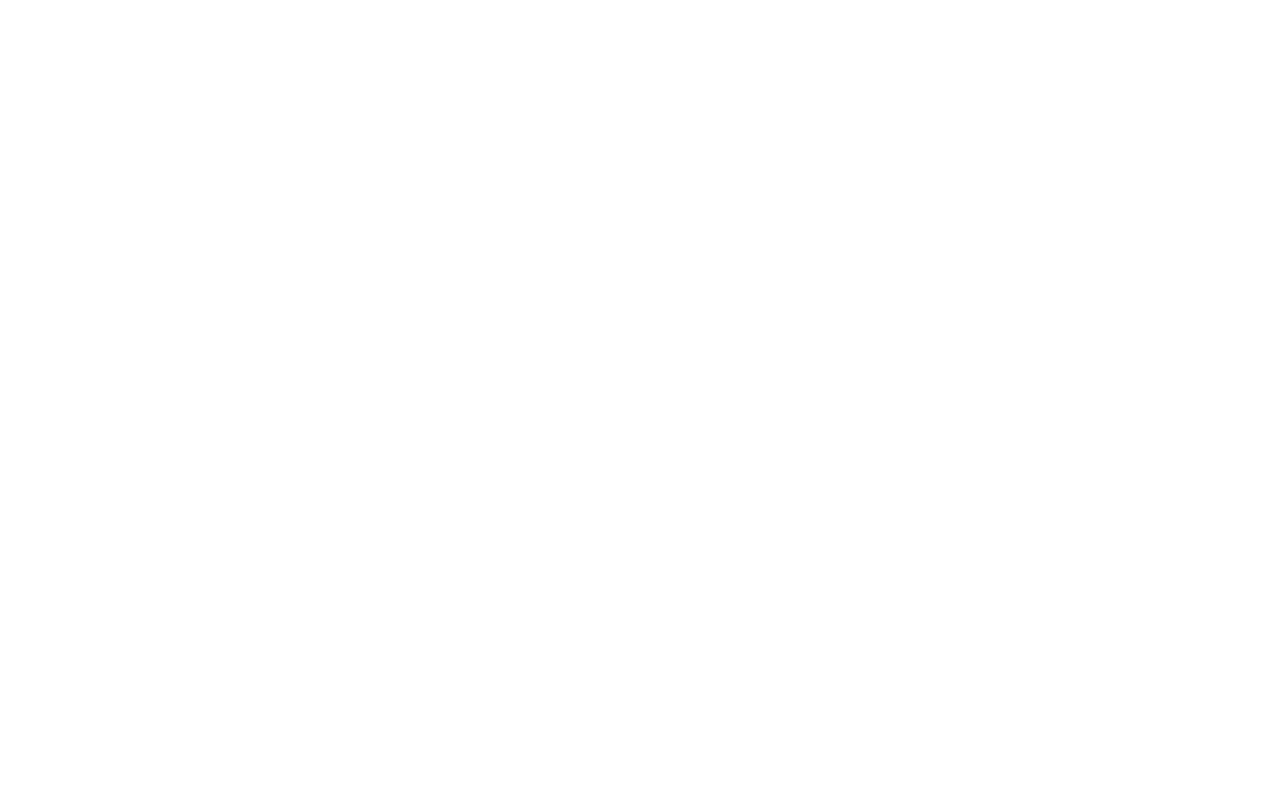
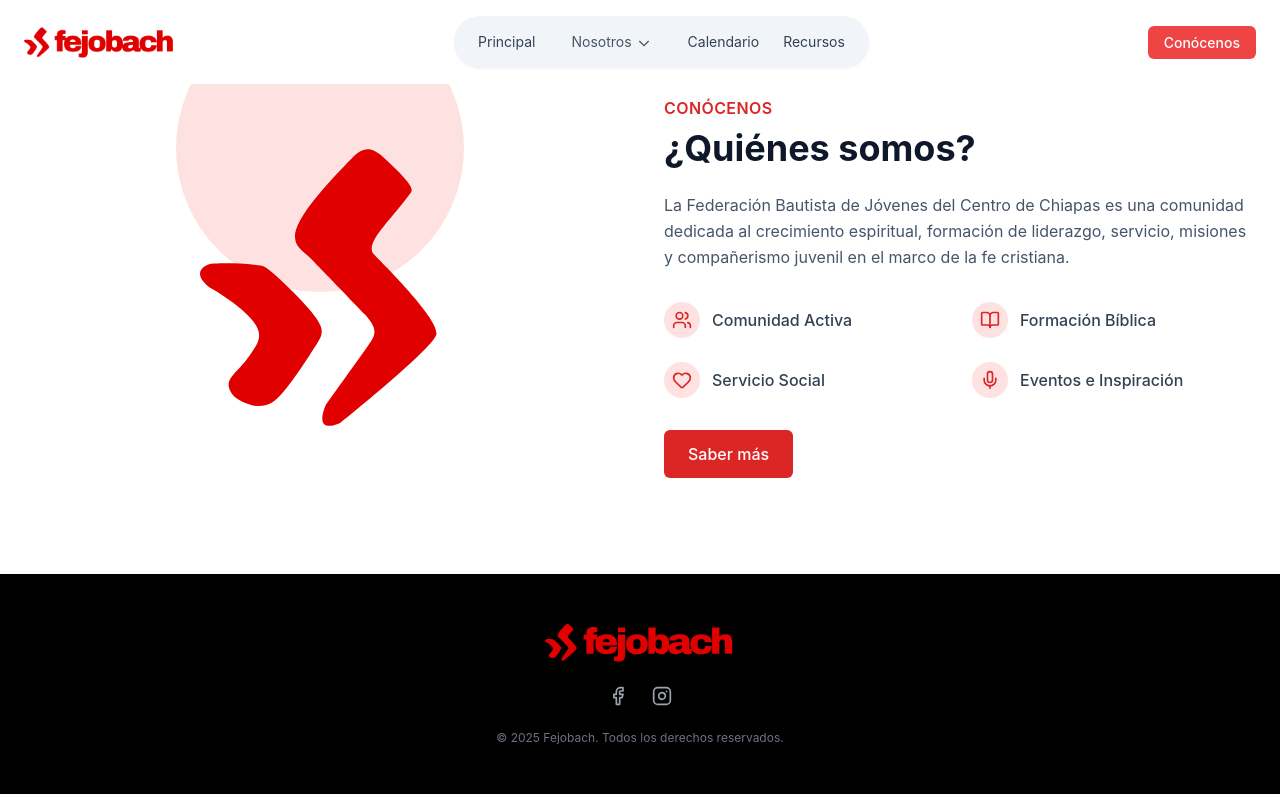
Before and after one commit to Josue-Benjamin-Maldonado-Urbina/fejobach, a React (Create React App) app: page /conocenos in a window 1280 px wide. Before the commit this address had no page. Built offline with nearby package versions, Linux system fonts and the light colour scheme.

Commit message:
commit pre deploy

```diff
--- a/src/App.tsx
+++ b/src/App.tsx
@@ -13,6 +13,7 @@
 import Multimedia from "./components/Section/resources/Multimedia";
 import DeportesSociales from "./components/Section/resources/DeportesSociales";
 import Activities from "./components/Section/Activities";
+import Meet from "./components/Section/Meet";
 
 export default function App() {
   return (
@@ -31,7 +32,7 @@
         <Route path="/resources/evangelismo" element={<Evangelismo />} />
         <Route path="/resources/multimedia" element={<Multimedia />} />
         <Route path="/resources/deportes" element={<DeportesSociales />} />
-
+        <Route path="/conocenos" element={<Meet />} />
       </Routes>
     </Router>
   );
--- a/src/components/Navbar/Navbar.tsx
+++ b/src/components/Navbar/Navbar.tsx
@@ -34,15 +34,14 @@
 
     return (
         <header
-      className={`w-full fixed top-0 z-50 transition-all duration-300 ${
-        scrolled
+            className={`w-full fixed top-0 z-50 transition-all duration-300 ${scrolled
                 ? "bg-white/80 backdrop-blur shadow border-b border-slate-200"
                 : "bg-white"
                 }`}
         >
             <nav className="mx-auto max-w-7xl px-6 py-4 flex items-center justify-between">
                 {/* Logo */}
-        <Link to="/" className="flex items-center gap-2">
+                <Link to="#" className="flex items-center gap-2">
                     <img
                         src={fejobachLogoHorizontal}
                         alt="Fejobach Logo"
@@ -53,7 +52,7 @@
                 {/* Menú escritorio */}
                 <ul className="hidden md:flex gap-6 text-sm text-slate-700 items-center bg-slate-100 py-2 px-6 rounded-full shadow-sm">
                     <li>
-            <Link to="/" className="hover:text-slate-900">
+                        <Link to="/#" className="hover:text-slate-900">
                             Principal
                         </Link>
                     </li>
@@ -98,9 +97,14 @@
                 </ul>
 
                 {/* Botón derecho oscuro */}
-        <button className="hidden md:inline-block bg-red-500 text-white text-sm font-medium px-4 py-2 rounded-md hover:bg-neutral-800 transition">
-          Concócenos
-        </button>
+                <li className="list-none hidden md:inline-block">
+                    <Link
+                        to="/conocenos"
+                        className="bg-red-500 text-white text-sm font-medium px-4 py-2 rounded-md hover:bg-neutral-800 transition"
+                    >
+                        Conócenos
+                    </Link>
+                </li>
 
                 {/* Botón hamburguesa (mobile) */}
                 <button
@@ -148,8 +152,7 @@
                             >
                                 <span>Nosotros</span>
                                 <svg
-                  className={`w-4 h-4 transition-transform ${
-                    submenuOpen ? "rotate-180" : ""
+                                    className={`w-4 h-4 transition-transform ${submenuOpen ? "rotate-180" : ""
                                         }`}
                                     fill="none"
                                     stroke="currentColor"
@@ -205,6 +208,11 @@
                                 Recursos
                             </Link>
                         </li>
+                        <li>
+                            <Link to="/conocenos" onClick={() => setMenuOpen(false)}>
+                                Conócenos
+                            </Link>
+                        </li>
                     </ul>
                 </div>
             )}
--- a/src/components/Section/Calendar.tsx
+++ b/src/components/Section/Calendar.tsx
@@ -63,9 +63,9 @@
   {
     date: "2026-07-13",
     title: "Campamento Fejobach",
-    location: "Campamrnto Monte Sion",
+    location: "Campamento Monte Sion",
     image: campamentoImg,
-    description: "Fehca por confirmar.",
+    description: "Fecha por confirmar.",
   },
 ];
 
--- /dev/null
+++ b/src/components/Section/Meet.tsx
@@ -0,0 +1,64 @@
+import React from "react";
+import { Users, BookOpen, Heart, Mic } from "lucide-react";
+import fejobachLogo from "../../assets/fejobach-logo.svg";
+import { Link } from "react-router-dom";
+import Navbar from "../Navbar/Navbar";
+import Footer from "./Footer";
+
+export default function Meet() {
+  return (
+    <><Navbar></Navbar><section className="py-24 bg-white px-6">
+          <div className="max-w-7xl mx-auto flex flex-col md:flex-row items-center gap-12">
+              {/* Imagen + fondo decorativo */}
+              <div className="relative w-full md:w-1/2 flex justify-center">
+                  {/* Círculo decorativo */}
+                  <div className="absolute w-72 h-72 bg-red-100 rounded-full top-0 left-1/2 -translate-x-1/2 -translate-y-1/2 z-0" />
+
+                  {/* Imagen del logo */}
+                  <img
+                      src={fejobachLogo}
+                      alt="Fejobach Logo"
+                      className="relative z-10 w-60 h-auto object-contain" />
+              </div>
+
+              {/* Texto de la sección */}
+              <div className="w-full md:w-1/2 text-center md:text-left">
+                  <p className="text-red-600 uppercase font-semibold mb-2 tracking-wide">
+                      Conócenos
+                  </p>
+                  <h2 className="text-3xl md:text-4xl font-bold text-slate-900 mb-6">
+                      ¿Quiénes somos?
+                  </h2>
+                  <p className="text-slate-600 text-base leading-relaxed mb-8">
+                      La Federación Bautista de Jóvenes del Centro de Chiapas es una comunidad dedicada al crecimiento espiritual, formación de liderazgo, servicio, misiones y compañerismo juvenil en el marco de la fe cristiana.
+                  </p>
+
+                  {/* Características */}
+                  <div className="grid grid-cols-1 sm:grid-cols-2 gap-6 mb-8">
+                      <Feature icon={<Users size={20} />} label="Comunidad Activa" />
+                      <Feature icon={<BookOpen size={20} />} label="Formación Bíblica" />
+                      <Feature icon={<Heart size={20} />} label="Servicio Social" />
+                      <Feature icon={<Mic size={20} />} label="Eventos e Inspiración" />
+                  </div>
+
+                  {/* Botón que navega a contacto */}
+                  <Link
+                      to="/#contacto"
+                      className="inline-block bg-red-600 text-white font-medium px-6 py-3 rounded-md hover:bg-red-700 transition"
+                  >
+                      Saber más
+                  </Link>
+              </div>
+          </div>
+      </section><Footer></Footer></>
+  );
+}
+
+function Feature({ icon, label }: { icon: React.ReactNode; label: string }) {
+  return (
+    <div className="flex items-center gap-3">
+      <div className="bg-red-100 text-red-600 p-2 rounded-full">{icon}</div>
+      <p className="text-slate-700 font-medium">{label}</p>
+    </div>
+  );
+}
```
Lines whose indentation alone changed are shown as unchanged.
